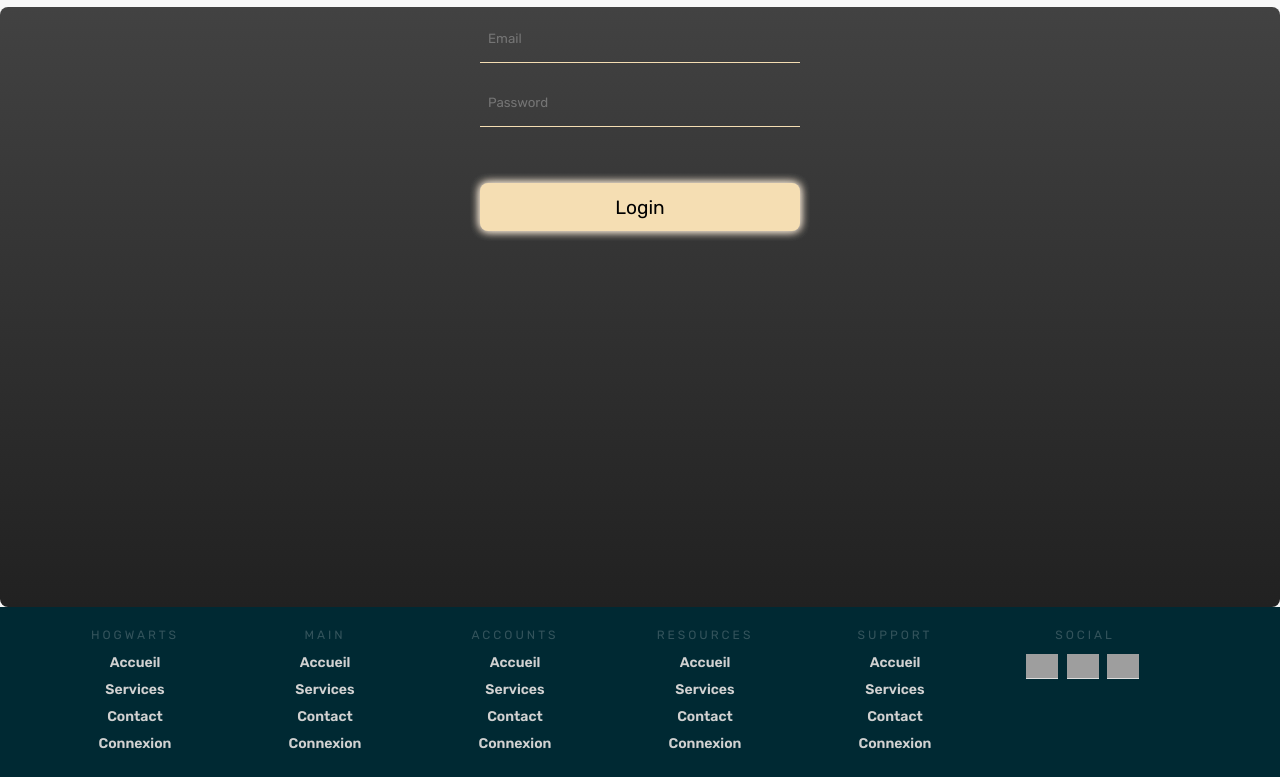
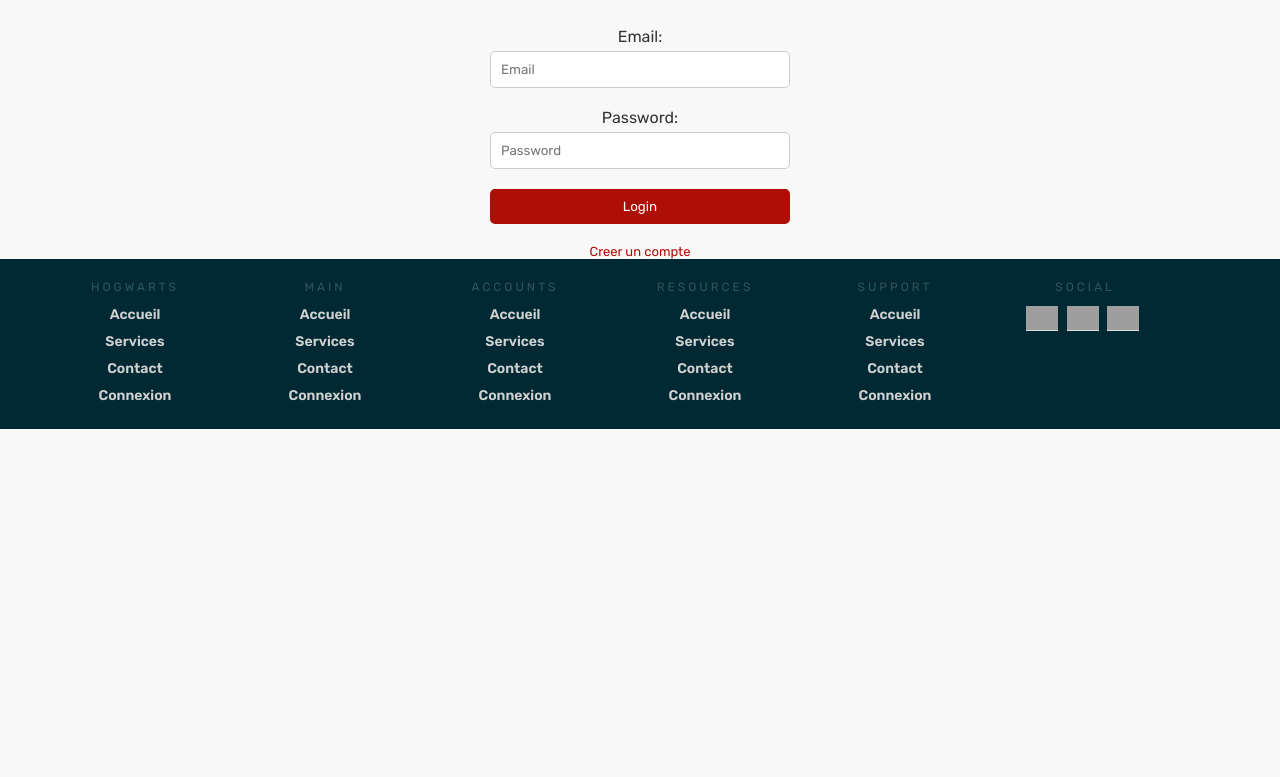
Before and after one commit to Wicoco/iimnodejsrendu, a website: page page3.html in a window 1280 px wide. Shown: the part 53-830 px from the top of the page. After the commit the page ends 800 px from the top, so only its background shows below. Drawn offline with Linux system fonts and the light colour scheme; grey boxes are pictures that could not be loaded.

Commit message:
Nodejs Harry

```diff
--- a/page3.html
+++ b/page3.html
@@ -43,23 +43,22 @@
           </div>
 
         </header>
+<main>
+    <!-- formulaire connexion inscription -->
+ <form method="post" id="connexion-form">
+            <label for="email">Email:</label>
+            <input type="email" name="email" placeholder="Email" id="email" required>
 
-    <!-- formulaire connexion inscription -->
-<div class="formu">
-    <form id="loginForm" class="form" action="login.html" method="post">
-        <label for="email"></label>
-        <input type="email" name="email" placeholder="Email" id="email" class="username input" required>
+            <label for="password">Password:</label>
+            <input type="password" name="password" placeholder="Password" id="password" required>
 
-        <label for="password"></label>
-        <input type="password" name="password" placeholder="Password" id="password" class="password input" required>
+            <input type="submit" value="Login" id="send">
+        </form>
 
-        <button class="btn" type="submit">Login</button>
-        <a href="login.html" id="login_link"></a>
-    </form>
-</div>
+        <a href="login.html" id="login_link">Creer un compte</a>
 
-
-
+ <script src="login.js"></script>
+</main>
 <!-- Footer section -->
         <div class="footer">
           <div class="contain">
--- a/style.css
+++ b/style.css
@@ -748,79 +748,92 @@ img {
                     .clickable {
                         cursor: pointer;
                     }
-/*Formulaire*/
-::selection {
-  background-color: gray;
+/*Formulaireinscription*/
+#inscription-form {
+  width: 300px;
+  margin: 0 auto;
+  font-family: Arial, sans-serif;
 }
 
-.formu {
-  margin: 0 auto;
-  display: flex;
-  justify-content: center;
-  align-items: center;
+#inscription-form label {
+  display: block;
+  margin-top: 20px;
 }
 
-.form {
-  width: 2000px;
-  height: 600px;
-  background-image: linear-gradient(to bottom, #424242,#212121);
-  display: flex;
-  align-items: center;
-  flex-direction: column;
-  border-radius: 0.5rem;
+#inscription-form input[type="text"],
+#inscription-form input[type="email"],
+#inscription-form input[type="password"] {
+  width: 100%;
+  padding: 10px;
+  margin-top: 5px;
+  border-radius: 5px;
+  border: 1px solid #ccc;
+  box-sizing: border-box;
 }
 
-.title {
-  color: wheat;
-  margin: 3rem 0;
-  font-size: 2rem;
+#inscription-form input[type="submit"] {
+  width: 100%;
+  padding: 10px;
+  margin-top: 20px;
+  background-color: #ad0e05;
+  color: white;
+  border: none;
+  border-radius: 5px;
+  cursor: pointer;
 }
 
-.input {
-  margin: 0.5rem 0;
-  padding: 1rem 0.5rem;
-  width: 20rem;
-  background-color: inherit;
-  color: wheat;
-  border: none;
-  outline: none;
+#inscription-form input[type="submit"]:hover {
+  background-color: #ad0e05;
 }
 
-.username {
-  border-bottom: 1px solid wheat;
-  transition: all 400ms;
+#login_link {
+  display: block;
+  margin-top: 20px;
+  text-align: center;
+  text-decoration: none;
+  color: #ad0e05;
+}
+/*Formulaireconnexion*/
+#connexion-form {
+  width: 300px;
+  margin: 0 auto;
+  font-family: Arial, sans-serif;
 }
 
-.username:hover {
-  background-color: #424242;
-  border: none;
-  border-radius: 0.5rem;
+#connexion-form label {
+  display: block;
+  margin-top: 20px;
 }
 
-.password {
-  border-bottom: 1px solid wheat;
-  transition: all 400ms;
+#connexion-form input[type="email"],
+#connexion-form input[type="password"] {
+  width: 100%;
+  padding: 10px;
+  margin-top: 5px;
+  border-radius: 5px;
+  border: 1px solid #ccc;
+  box-sizing: border-box;
 }
 
-.password:hover {
-  background-color: #424242;
+#connexion-form input[type="submit"] {
+  width: 100%;
+  padding: 10px;
+  margin-top: 20px;
+  background-color: #ad0e05;
+  color: white;
   border: none;
-  border-radius: 0.5rem;
+  border-radius: 5px;
+  cursor: pointer;
 }
 
-.btn {
-  height: 3rem;
-  width: 20rem;
-  margin-top: 3rem;
-  background-color: wheat;
-  border-radius: 0.5rem;
-  border: none;
-  font-size: 1.2rem;
-  transition: all 400ms;
-  box-shadow: 0 0 10px  antiquewhite, 0 0 10px antiquewhite;
+#connexion-form input[type="submit"]:hover {
+  background-color: #ad0e05;
 }
 
-.btn:hover {
-  background-color: antiquewhite;
-  box-shadow: none;
+#login_link {
+  display: block;
+  margin-top: 20px;
+  text-align: center;
+  text-decoration: none;
+  color: #ad0e05;
 }
```
Also changed, not shown: createlogin.js (added, +37 -0 lines), login.html (+16 -13 lines).
